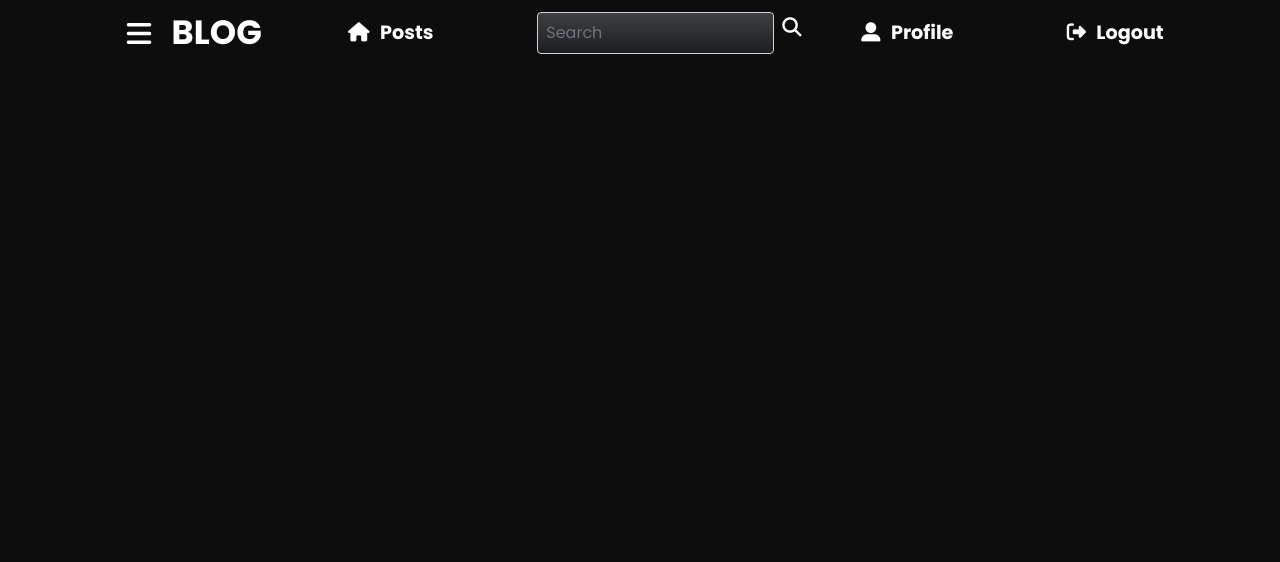
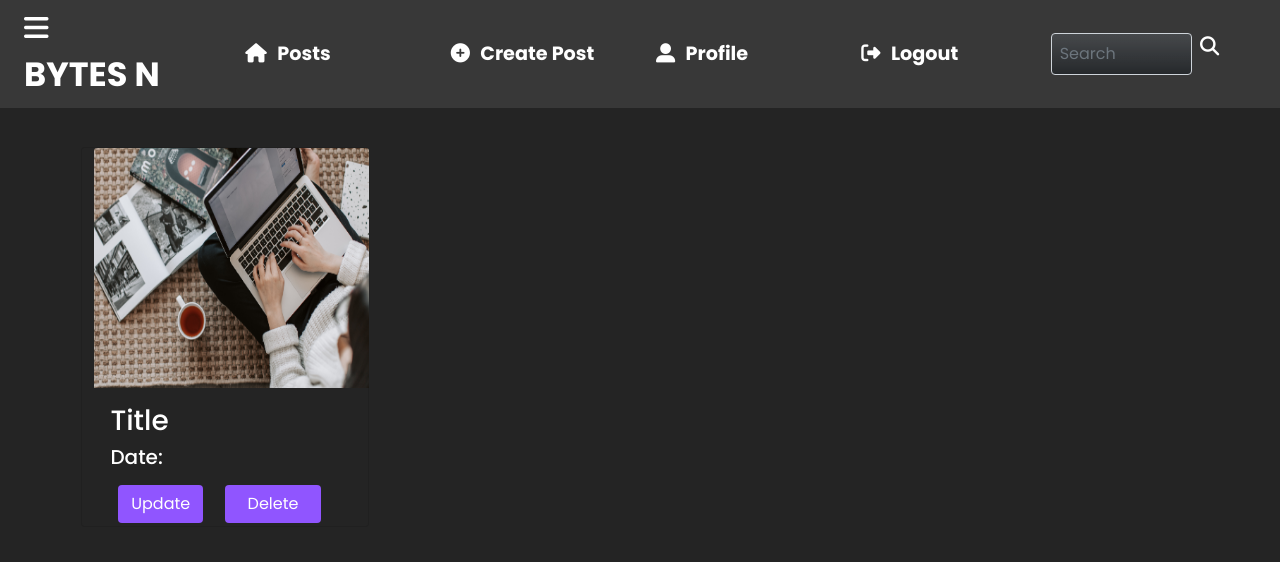
Before and after one commit to 123usef/django-blog, a Django app: page /profile/ in a window 1280 px wide. Shown: the top 562 px of the page. Run offline with Django 4.2, Linux system fonts and the light colour scheme; a user stored in the database is signed in; some libraries are stand-ins or nearby versions.

Commit message:
create post and profile templetes

```diff
--- a/blog/static/css/style.css
+++ b/blog/static/css/style.css
@@ -1,12 +1,13 @@
 @import url('https://fonts.googleapis.com/css2?family=Poppins:ital,wght@0,100;0,200;0,300;0,400;0,500;0,600;0,700;0,800;0,900;1,100;1,200;1,300;1,400;1,500;1,600;1,700;1,800;1,900&display=swap');
 body{
     font-family: 'Poppins', sans-serif !important;
-    background-color: #0e0d0d !important;
+    background-color: #242424  !important;
     overflow: hidden;
     color: #ffffff;
     text-decoration: none;
     list-style-type: none;
 }
+/*main */
 .main_color{
     color: #ffffff;
     font-weight: bold;
@@ -15,19 +16,22 @@ body{
     font-size: 120%;
 }
 .main_color:hover{
-    color:#e82165
+    color:#9055ff
 }
 .btn_style{
     color: #ffffff;
-    background-color: #e82165;
+    background-color: #9055ff;
     cursor: pointer;
 }
+.btn_style:hover{
+    background-color: #df98fa;
+}
 .coloredit{
-    background-color:#e9447e;
+    background-color:#9055ff;
     color: #ffffff;
 }
 .coloredit:hover{
-    background-color:#e82165;
+    background-color:#df98fa;
 }
 .blog{
     font-size: 28px;
@@ -38,7 +42,7 @@ body{
     border:1px solid #ffffff;
 }
 .search:focus-within{
-    outline:5px solid #e82165;
+    outline:5px solid #9055ff;
 }
 /* start login  */
 .user_card {
@@ -68,7 +72,7 @@ body{
 }
 .login_btn {
     width: 100%;
-    background: #e82165 !important;
+    background: #9055ff !important;
     color: white !important;
 }
 .login_btn:focus {
@@ -100,5 +104,5 @@ body{
     cursor: pointer;
 }
 .font_text:hover{
-    color: #e82165;
+    color: #9055ff;
 }
--- a/blog/urls.py
+++ b/blog/urls.py
@@ -2,15 +2,18 @@ from unicodedata import name
 from django.urls import path
 from . import views
 urlpatterns = [
+
   path('',views.base ,name = 'base'),
+  #login & register
+  path('register/',views.register , name = 'register'),
+  path('login/',views.userlogin , name = 'login'),
+  #home
   path('home/',views.home , name = 'home'),
   path('homepage/',views.homepage , name = 'homepage'),
-  path('register/',views.register , name = 'register'),
-  path('login/',views.userlogin , name = 'login'),
+
   path('profile/',views.profile , name = 'profile'),
   path('post/',views.post , name = 'post'),
-  path('useradmin/',views.useradmin , name = 'useradmin'),
-  path('logout/',views.userlogout , name = 'logout'),
+  path('createpost/',views.createpost , name = 'createpost'),
   # categories
   path('det_category/<int:id>',views.det_category, name='det_category'),
   path('subscribe/<int:id>',views.subscribe, name='subscribe'),
@@ -18,5 +21,10 @@ urlpatterns = [
   path('unsubscribe/<int:id>',views.unsubscribe, name='unsubscribe'),
   # Posts
    path('post/<int:id>',views.det_post, name='post'),
-   path('react/<int:id>/<str:react>' , views.add_reaction , name='add_reaction')
+   path('react/<int:id>/<str:react>' , views.add_reaction , name='add_reaction'),
+   #admin
+  path('useradmin/',views.useradmin , name = 'useradmin'),
+   #logout
+   path('logout/',views.userlogout , name = 'logout'),
+
 ]
--- a/blog/views.py
+++ b/blog/views.py
@@ -19,7 +19,9 @@ def profile(request):
     return render(request, 'blogApp/profile.html')
 def useradmin(request):
     return render(request, 'blogApp/admin.html')
-
+def createpost(request):
+    return render(request, 'blogApp/createpost.html')
+#register
 def register(request):
     if request.user.is_authenticated:
         return redirect("home")
@@ -34,7 +36,7 @@ def register(request):
         context = {"form": form}
         return render(request, "blogApp/register.html", context)
 
-
+#login
 def userlogin(request):
     if request.user.is_authenticated:
         return redirect("homepage")
@@ -51,14 +53,13 @@ def userlogin(request):
                 return redirect('login')
         context={}
         return render(request,'blogApp/login.html',context)
-
+#logout
 def userlogout(request):
     logout(request)
     return redirect("home")
 
 
 # homepage view start
-
 def homepage(request):
     cats = Category.objects.all()
     posts = Post.objects.all()
@@ -76,7 +77,7 @@ def homepage(request):
 
 # categories
 
-
+#category
 def det_category(request, id):
     category = Category.objects.get(id=id)
     cats = Category.objects.all()
@@ -91,8 +92,6 @@ def det_category(request, id):
 
 
 # subscriptions
-
-
 def user_subscriptions(request):
     cats = Category.objects.all()
     user = request.user
--- a/templates/blogApp/base.html
+++ b/templates/blogApp/base.html
@@ -1,3 +1,4 @@
+{% load static %}
 <!DOCTYPE html>
 <html lang="en">
 <head>
@@ -5,13 +6,16 @@
     <meta http-equiv="X-UA-Compatible" content="IE=edge">
     <meta name="viewport" content="width=device-width, initial-scale=1.0">
     <link href="https://cdn.jsdelivr.net/npm/bootstrap@5.1.3/dist/css/bootstrap.min.css" rel="stylesheet" integrity="sha384-1BmE4kWBq78iYhFldvKuhfTAU6auU8tT94WrHftjDbrCEXSU1oBoqyl2QvZ6jIW3" crossorigin="anonymous">
+    <link rel="stylesheet" href="{% static 'css/style.css' %}">
+
 
     <title>Blog</title>
 
     <style>
         body{
-            background-color: #0e0d0d !important;
+            background-color: #242424 !important;
             color: #ffffff;
+            overflow: scroll !important;
         }
     </style>
 </head>
--- a/templates/blogApp/navbar.html
+++ b/templates/blogApp/navbar.html
@@ -10,32 +10,73 @@
     <link rel="stylesheet" href="{% static 'css/style.css' %}">
 </head>
 <body>
-    <nav class="navbar">
+    <nav class="navbar" style="background-color: #383838 ;">
         <div class="container-fluid row">
-          <div class="col-2 blog offset-1">
+          <div class="col-2 blog ">
             <a style="color: #ffffff; padding-right:8%;" data-bs-toggle="offcanvas" href="#offcanvasExample"  aria-controls="offcanvasExample"><i class="fa-solid fa-bars"></i></a>
-            <a class="navbar-brand  main_color text-white" href="{% url 'home' %}">BLOG</a>
+            <a class="navbar-brand  main_color link-light" href="{% url 'home' %}">BYTES N</a>
           </div>
-
             <li class="nav-item col-2">
               <a class="nav-link main_color link-light" aria-current="page" href="{% url 'homepage' %}"><i class="fa-solid fa-house" style="margin-right: 7%;"></i>Posts</a>
             </li>
-            <form class="d-flex col-3">
-              <input class="form-control bg-dark bg-gradient p-2 text-white bg-opacity-75 me-2 " type="search" placeholder="Search" aria-label="Search"><i class="fa-solid fa-magnifying-glass main_color" style="margin-right: 7%; margin-top:2%;"></i>
-            </form>
             {% if user.is_authenticated %}
+            <li class="nav-item col-2">
+              <a class="nav-link main_color link-light" data-bs-toggle="modal" data-bs-target="#exampleModal" data-bs-whatever="@mdo"><i class="fa-solid fa-circle-plus" style="margin-right: 7%;"></i>Create Post</a>
+
+              <div class="modal fade text-dark" id="exampleModal" tabindex="-1" aria-labelledby="exampleModalLabel" aria-hidden="true">
+                <div class="modal-dialog ">
+                  <div class="modal-content">
+                    <div class="modal-header">
+                      <h5 class="modal-title" id="exampleModalLabel">Create Post</h5>
+                      <button type="button" class="btn-close" data-bs-dismiss="modal" aria-label="Close"></button>
+                    </div>
+                    <div class="modal-body">
+                      <form>
+                        <div class="mb-3">
+                          <label for="recipient-name" class="col-form-label">Title:</label>
+                          <input type="text" class="form-control" id="recipient-name">
+                        </div>
+
+                        <div class="mb-3">
+                          <label for="recipient-name" class="col-form-label">Category:</label>
+                          <input type="text" class="form-control" id="recipient-name">
+                        </div>
+                        <div class="mb-3">
+                          <label for="recipient-name" class="col-form-label">Date:</label>
+                          <input type="date" class="form-control" id="recipient-name">
+                        </div>
+                        <div class="mb-3">
+                          <label for="message-text" class="col-form-label">Content:</label>
+                          <textarea class="form-control" id="message-text"></textarea>
+                        </div>
+                        <div class="mb-3">
+                          <label for="recipient-name" class="col-form-label">Upload image:</label>
+                          <input type="file" class="form-control" id="recipient-name" accept="image/*" />
+                        </div>
+                      </form>
+                    </div>
+                    <div class="modal-footer">
+                      <button type="button" class="btn btn-secondary" data-bs-dismiss="modal">Cancel</button>
+                      <button type="button" class="btn btn_style">Post</button>
+                    </div>
+                  </div>
+                </div>
+              </div>
+            </li>
             <li class="nav-item col-2">
               <a class="nav-link main_color link-light" href="{% url 'profile' %}"><i class="fa-solid fa-user-large" style="margin-right: 7%;"></i>Profile</a>
             </li>
             <li class="nav-item col-2">
               <a class="nav-link main_color link-light" href="{% url 'logout' %}"><i class="fa-solid fa-right-from-bracket" style="margin-right: 7%;"></i>Logout</a>
             </li>
-
             {% else %}
             <li class="nav-item col-2">
               <a class="nav-link main_color link-light" href="{% url 'login' %}"><i class="fa-solid fa-right-to-bracket" style="margin-right: 7%;"></i>Login</a>
             </li>
             {% endif %}
+            <form class="d-flex col-2">
+              <input class="form-control bg-dark bg-gradient p-2 text-white bg-opacity-75 me-2 " type="search" placeholder="Search" aria-label="Search"><i class="fa-solid fa-magnifying-glass main_color" style="margin-right: 7%; margin-top:2%;"></i>
+            </form>
 
             <div class="offcanvas offcanvas-start text-white" style="background-color:#141414; width:16vw;" tabindex="-1" id="offcanvasExample" aria-labelledby="offcanvasExampleLabel">
               <div class="offcanvas-header">
--- a/templates/blogApp/profile.html
+++ b/templates/blogApp/profile.html
@@ -3,19 +3,78 @@
 
 <!DOCTYPE html>
 <html lang="en">
+
 <head>
   <meta charset="UTF-8">
   <meta http-equiv="X-UA-Compatible" content="IE=edge">
   <meta name="viewport" content="width=device-width, initial-scale=1.0">
-    <title>profile</title>
+  <title>Profile</title>
+
 </head>
+
 <body>
   {% block title_block %}
   {% endblock %}
 
   {% block main_block %}
+  <div class="container" style="margin-top: 3%;">
+    <div class="row">
+      <div class="card text-white  col-3 offset-1" style="width: 18rem;background-color:#242424;  margin-left:1%">
+        <a href="{% url 'post' %}"><img src="{% static 'img/home.jpg' %}" class="card-img-top" style="height:30vh; width:105%;" alt="..."></a>
+        <div class="card-body">
+          <h3>Title</h3>
+          <h5 class="card-text">Date:</h5>
+        </div>
+        <div class="row">
+          <div class="col-4 offset-1">
+            <a class='btn btn_style ' data-bs-toggle="modal" data-bs-target="#example" data-bs-whatever="@mdo" style="margin-bottom: 1%;"> Update </a>
+
+            <div class="modal fade text-dark" id="example" tabindex="-1" aria-labelledby="exampleModalLabel" aria-hidden="true">
+              <div class="modal-dialog">
+                <div class="modal-content">
+                  <div class="modal-header">
+                    <h5 class="modal-title" id="exampleModalLabel">Update Post</h5>
+                    <button type="button" class="btn-close" data-bs-dismiss="modal" aria-label="Close"></button>
+                  </div>
+                  <div class="modal-body">
+                    <form>
+                      <div class="mb-3">
+                        <label for="recipient-name" class="col-form-label">Title:</label>
+                        <input type="text" class="form-control" id="recipient-name">
+                      </div>
+
+                      <div class="mb-3">
+                        <label for="recipient-name" class="col-form-label">Category:</label>
+                        <input type="text" class="form-control" id="recipient-name">
+                      </div>
+                      <div class="mb-3">
+                        <label for="recipient-name" class="col-form-label">Date:</label>
+                        <input type="date" class="form-control" id="recipient-name">
+                      </div>
+                      <div class="mb-3">
+                        <label for="message-text" class="col-form-label">Content:</label>
+                        <textarea class="form-control" id="message-text"></textarea>
+                      </div>
+                      <div class="mb-3">
+                        <label for="recipient-name" class="col-form-label">Upload image:</label>
+                        <input type="file" class="form-control" id="recipient-name" accept="image/*" />
+                      </div>
+                    </form>
+                  </div>
+                  <div class="modal-footer">
+                    <button type="button" class="btn btn-secondary" data-bs-dismiss="modal">Cancel</button>
+                    <button type="button" class="btn btn_style">Update</button>
+                  </div>
+                </div>
+              </div>
+            </div>
+          </div>
+          <a class='btn btn_style col-4 offset-1' style="margin-bottom: 1%;"> Delete </a>
+        </div>
+      </div>
+    </div>
+  </div>
 
   {% endblock %}
-
 </body>
 </html>
```
Also changed, not shown: templates/blogApp/home.html (+19 -8 lines), templates/blogApp/homepage.html (+4 -5 lines). Lines whose indentation alone changed are shown as unchanged.
